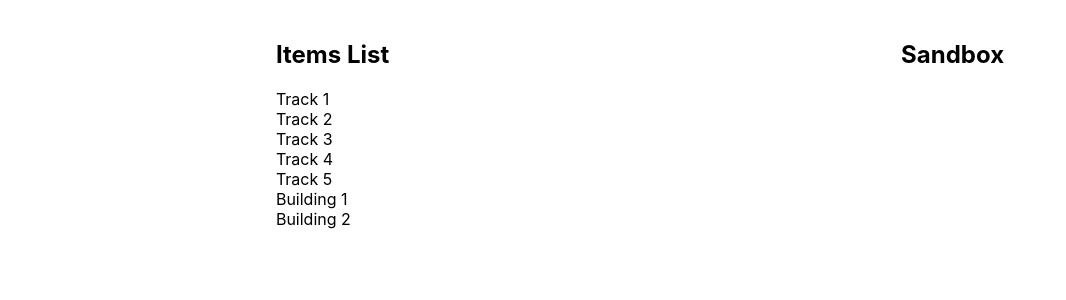
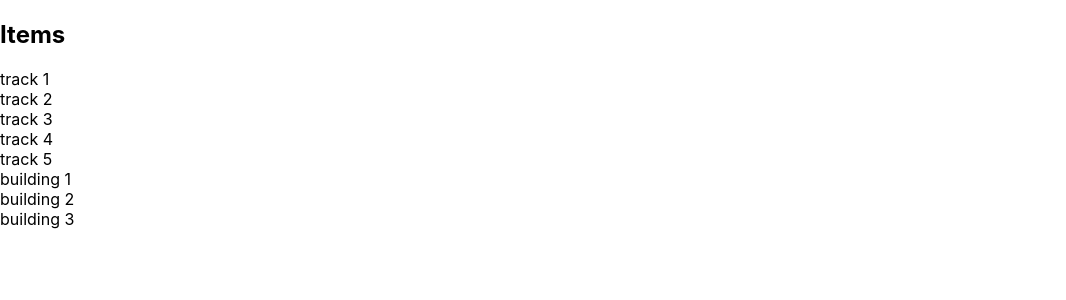
Before and after one commit to Dynamo700/railway_builder, a React (Create React App) app: page / in a window 1280 px wide. Shown: the top 300 px of the page, without its empty margins (0-1066 px from the left). Built offline with nearby package versions, Linux system fonts and the light colour scheme.

Commit message:
Drag and drop functionality adjusted.

```diff
--- a/src/App.js
+++ b/src/App.js
@@ -1,45 +1,51 @@
 import './App.css';
 import { useState } from "react";
-import { Reorder } from "framer-motion";
+import { motion } from "framer-motion";
 
-const InitialItems = ["Track 1",
-                      "Track 2",
-                      "Track 3",
-                      "Track 4",
-                      "Track 5",
-                      "Building 1",
-                      "Building 2"];
+const InitialItems = {
+  'track 1': {x: 0, y: 0},
+  'track 2': {x: 0, y: 0},
+  'track 3': {x: 0, y: 0},
+  'track 4': {x: 0, y: 0},
+  'track 5': {x: 0, y: 0},
+  'building 1': {x: 0, y: 0},
+  'building 2': {x: 0, y: 0},
+  'building 3': {x: 0, y: 0},
+};
 
-export default function App() {
-  const [initialItems, setInitialItems] = useState(InitialItems);
-  const [droppedItems, setDroppedItems] = useState([]);
 
-  // Handles moving an item from the initial list to the dropped list
-  const moveItemToDropped = (item) => {
-    setDroppedItems((currentItems) => [...currentItems, item]);
-    setInitialItems((currentItems) => currentItems.filter((i) => i !== item));
-  };
 
-  return (
-    <div className="app">
-      <div className="initial-items">
-        <h2>Items List</h2>
-        {initialItems.map((item) => (
-          <div key={item} className="item" onClick={() => moveItemToDropped(item)}>
-            {item}
-          </div>
+
+  export default function App() {
+    const [positions, setPositions] = useState(InitialItems);
+
+    const handleDrag = (event, info, id) => {
+      const { point } = info;
+      // Update the position for the dragged item
+      setPositions((prev) => ({
+        ...prev,
+        [id]: { x: point.x, y: point.y },
+      }));
+    };
+
+    return (
+      <div>
+        <h2>Items</h2>
+        {Object.entries(positions).map(([id, pos]) => (
+          <motion.div
+            key={id}
+            drag
+            dragConstraints={{ left: 0, top: 0, right: 300, bottom: 300 }}
+            onDrag={(event, info) => handleDrag(event, info, id)}
+            style={{
+              x: pos.x,
+              y: pos.y,
+              // Plus any additional styling
+            }}
+          >
+            {id}
+          </motion.div>
         ))}
       </div>
-      <div className="dropped-items">
-        <h2>Sandbox</h2>
-        <Reorder.Group axis="y" values={droppedItems} onReorder={setDroppedItems} className="list">
-          {droppedItems.map((item) => (
-            <Reorder.Item key={item} value={item} className="reorder-item">
-              {item}
-            </Reorder.Item>
-          ))}
-        </Reorder.Group>
-      </div>
-    </div>
-  );
-}
+    );
+  }
```
